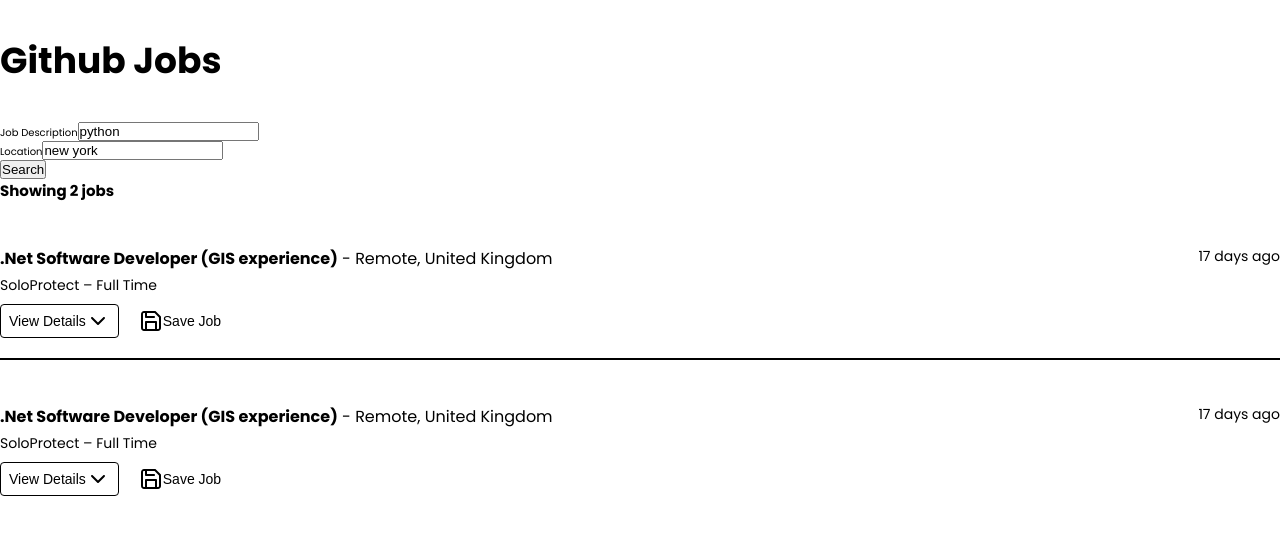
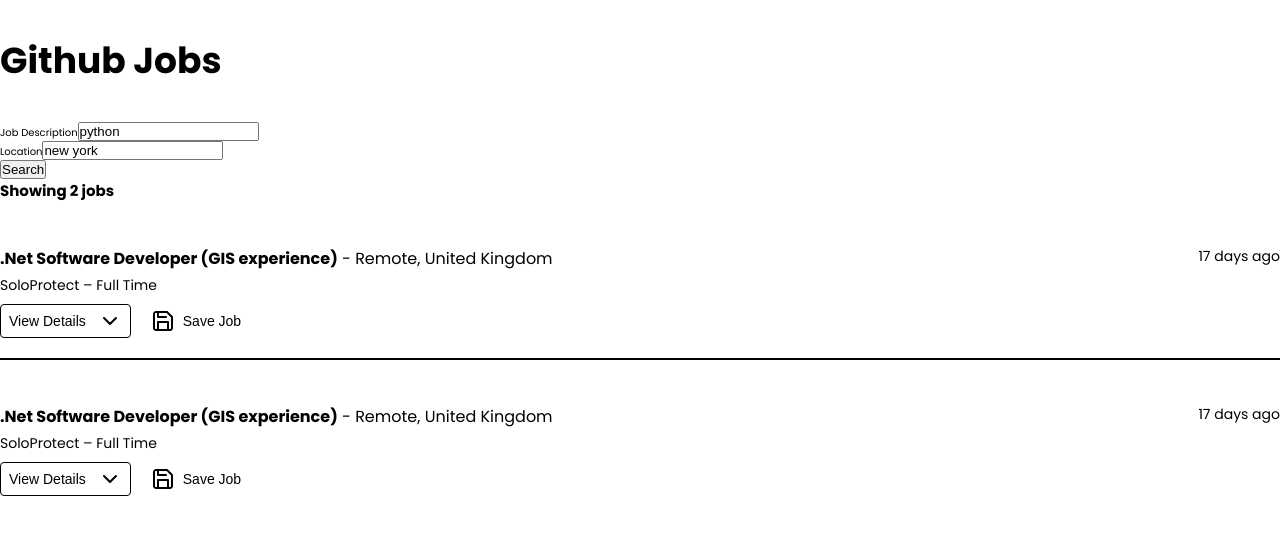
Before and after one commit to paul-blackwell/Github-Jobs-App, a React (Create React App) app in the folder github-jobs-app/: page / in a window 1280 px wide. Shown: the top 534 px of the page. Built offline with nearby package versions, Linux system fonts and the light colour scheme.

Commit message:
Finished the Job component Styling

```diff
--- a/github-jobs-app/src/styles/components/__Job.scss
+++ b/github-jobs-app/src/styles/components/__Job.scss
@@ -42,6 +42,10 @@
             border-radius: .4rem;
         }
 
+        & .view-details-dtn .Icon{
+            margin-left: 1.2rem;
+        }
+
         & .save-btn {
             display: flex;
             align-items: center;
@@ -52,6 +56,11 @@
             background: none;
             border: none;
         }
+
+        & .save-btn .Icon {
+            margin-right: .8rem;
+        }
+
     }
 
 
```
